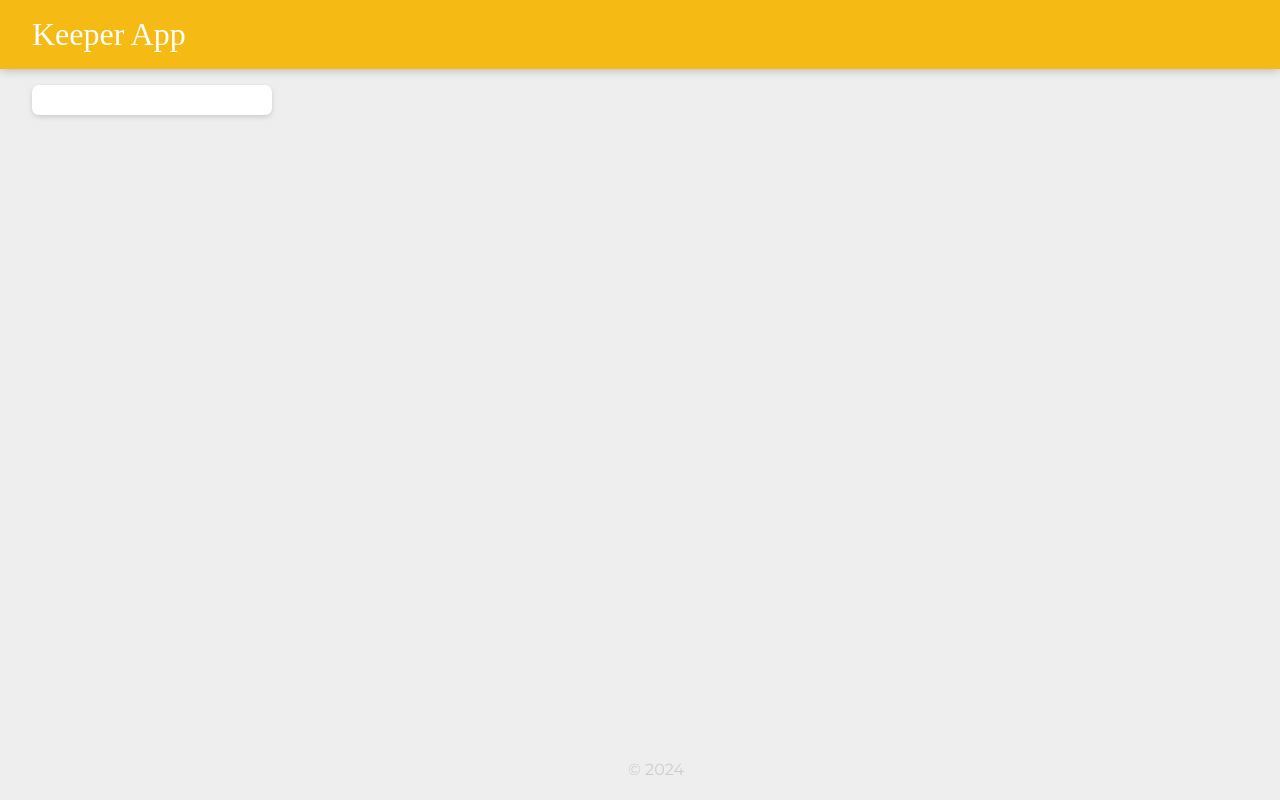
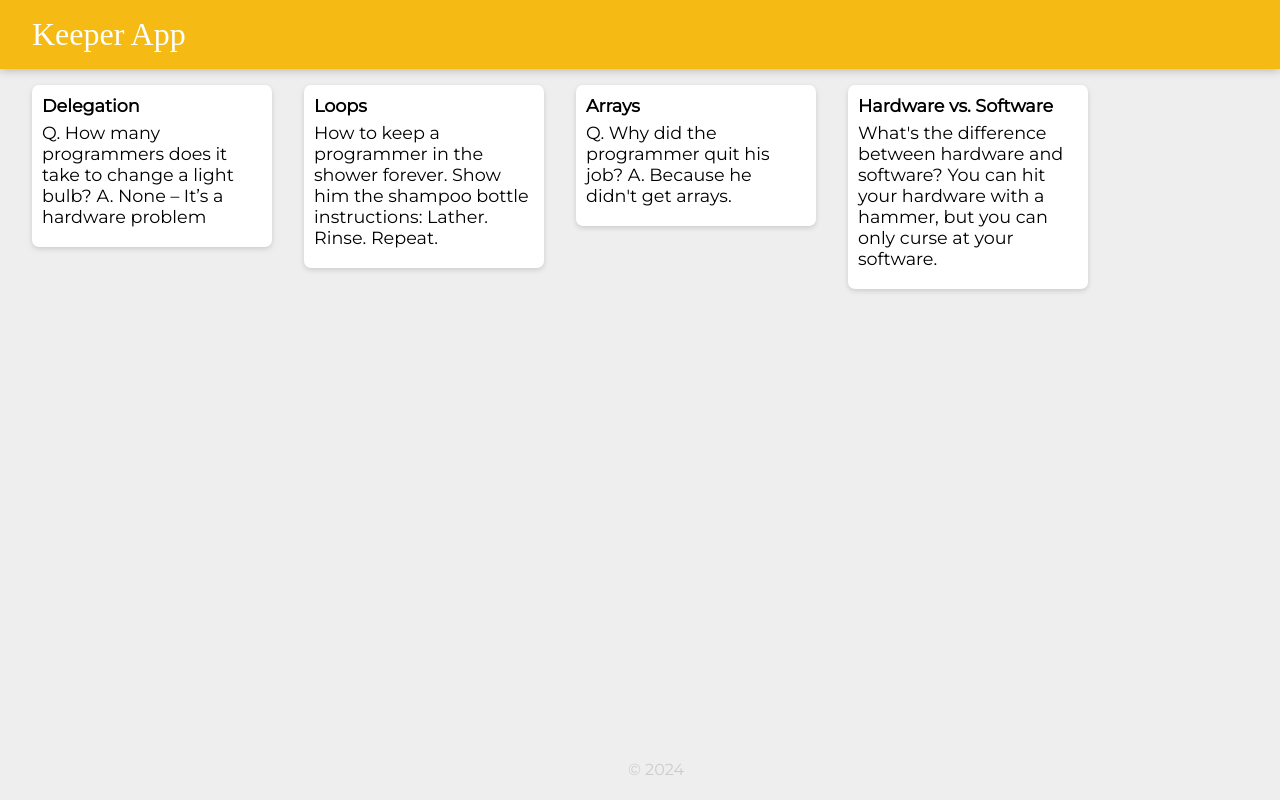
Before and after one commit to Farahalh/react-keeper-app-challenge, a React (Vite) app: page / in a window 1280 px wide. Built offline with nearby package versions, Linux system fonts and the light colour scheme; a web font is replaced by a local one.

Commit message:
Fixing issue with TS  'any' type and managing the mapping of data

```diff
--- a/src/components/App.tsx
+++ b/src/components/App.tsx
@@ -1,13 +1,14 @@
 import React from "react";
 import Header from "./Header";
 import Footer from "./Footer";
-import Note from "./Note";
+import notes from "../notes";
+import CreateNote from "./CreateNote";
 
 export default function App() {
   return (
     <div id="root" className="root">
       <Header />
-      <Note />
+      {notes.map(CreateNote)}
       <Footer />
     </div>
   );
--- a/src/components/CreateNote.tsx
+++ b/src/components/CreateNote.tsx
@@ -1,7 +1,12 @@
 import React from "react";
 import Note from "./Note";
-import { NoteProps } from "./Note";
 
-function createNote(note: NoteProps) {
-  return <Note key={note.id} title={note.title} content={note.content} />;
+interface NoteProps {
+  key: number;
+  title: string;
+  content: string;
 }
+
+export default function createNote(note: NoteProps) {
+  return <Note key={note.key} title={note.title} content={note.content} />;
+}
--- a/src/notes.ts
+++ b/src/notes.ts
@@ -1,10 +1,4 @@
-export interface NoteProps {
-  key: number;
-  title: string;
-  content: string;
-}
-
-const notesData: NoteProps[] = [
+const notes= [
   {
     key: 1,
     title: "Delegation",
@@ -31,4 +25,4 @@ const notesData: NoteProps[] = [
   },
 ];
 
-export default notesData;
+export default notes;
```
Also changed, not shown: src/components/Note.tsx (+6 -1 lines).
